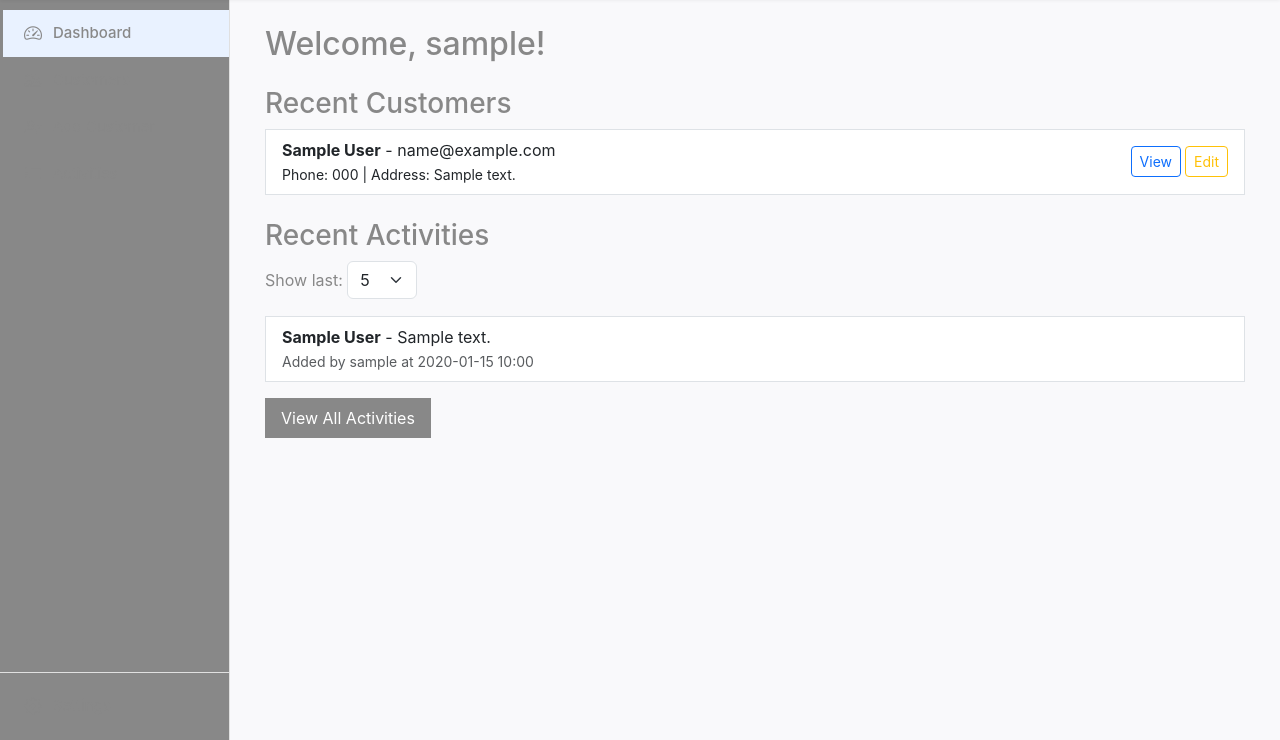
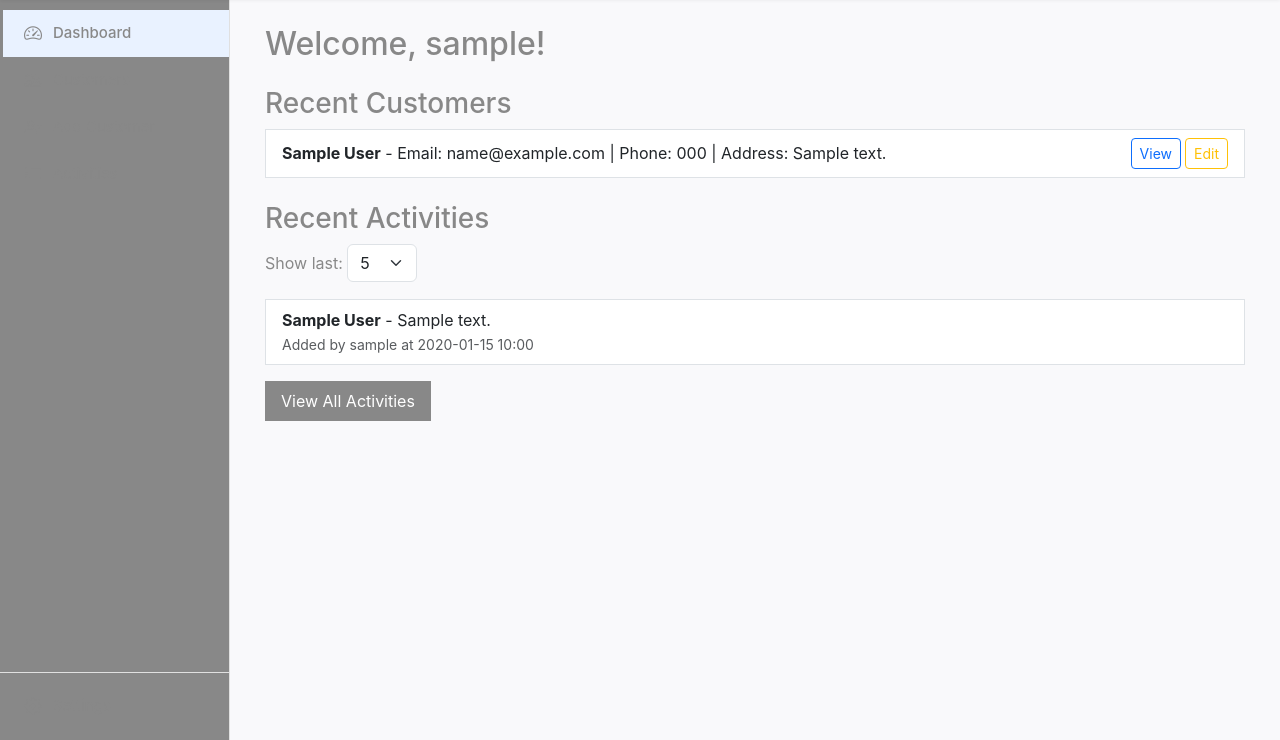
Before and after one commit to RobertMochnacky/kartoteka, a Flask app: page /dashboard in a window 1280 px wide. Shown: the part 60-800 px from the top of the page. Run offline with Flask 3, Linux system fonts and the light colour scheme; a user stored in the database is signed in; tables that the repository leaves empty hold one stand-in row (values such as "Sample post").

Commit message:
Update dashboard.html

```diff
--- a/app/templates/dashboard.html
+++ b/app/templates/dashboard.html
@@ -11,8 +11,7 @@
     <li class="list-group-item d-flex justify-content-between align-items-center">
         <!-- Customer Info -->
         <div>
-            <strong>{{ customer.name }}</strong> - {{ customer.email }}<br>
-            <small>Phone: {{ customer.phone }} | Address: {{ customer.address }}</small>
+            <strong>{{ customer.name }}</strong> - Email: {{ customer.email }} | Phone: {{ customer.phone }} | Address: {{ customer.address }}
         </div>
 
         <!-- Action Buttons -->
```
